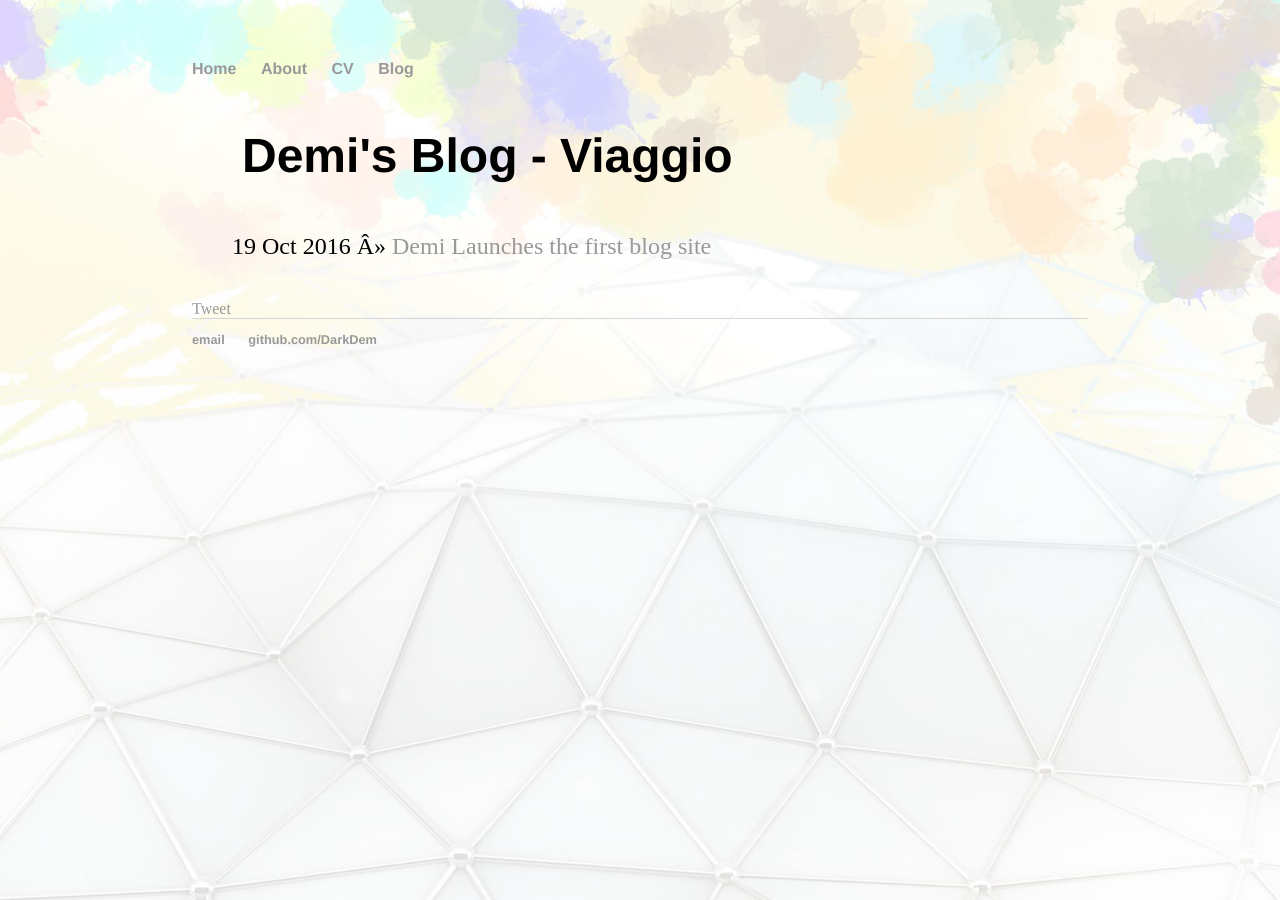
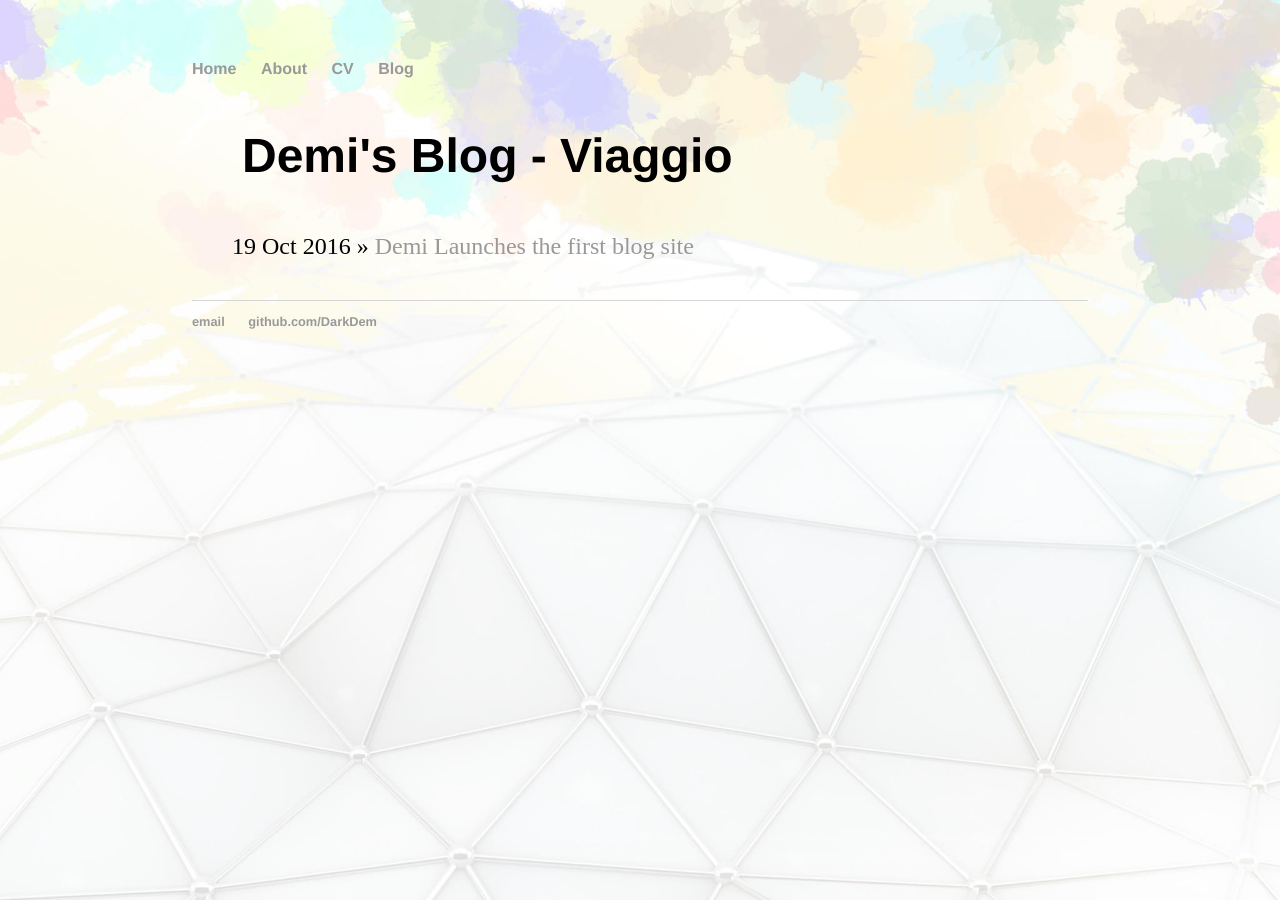
Before and after one commit to DarkDem/DarkDem.github.io, a Jekyll site: the page built from blog/index.html, in a window 1280 px wide. Built offline with Jekyll 4.4.1, drawn with Linux system fonts in a browser that asks for light colours; comment, search, counter and statistics services are not loaded.

Commit message:
Update index.html

```diff
--- a/blog/index.html
+++ b/blog/index.html
@@ -9,4 +9,3 @@ title: Demi's Blog - Viaggio
 	    <li><span>{{ post.date | date_to_string }}</span> » <a href="{{ post.url }}" title="{{ post.title }}">{{ post.title }}</a></li>
 	  {% endfor %}
 	</ul>
-       <a href="https://twitter.com/share" class="twitter-share-button" data-show-count="false">Tweet</a><script async src="//platform.twitter.com/widgets.js" charset="utf-8"></script>
```
